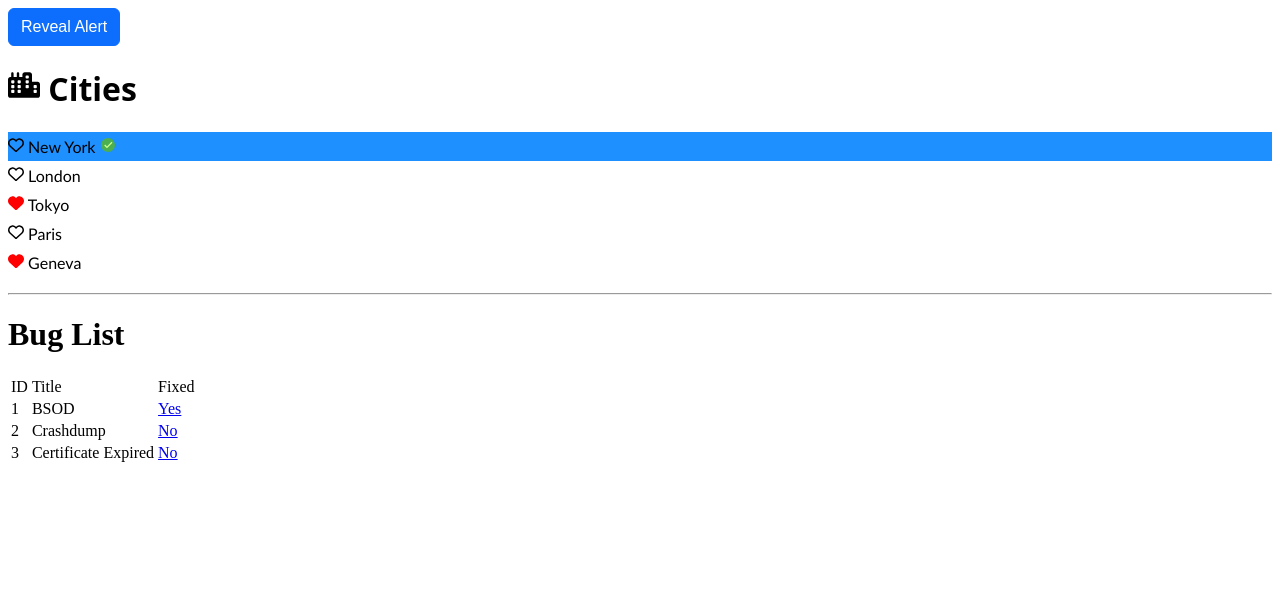
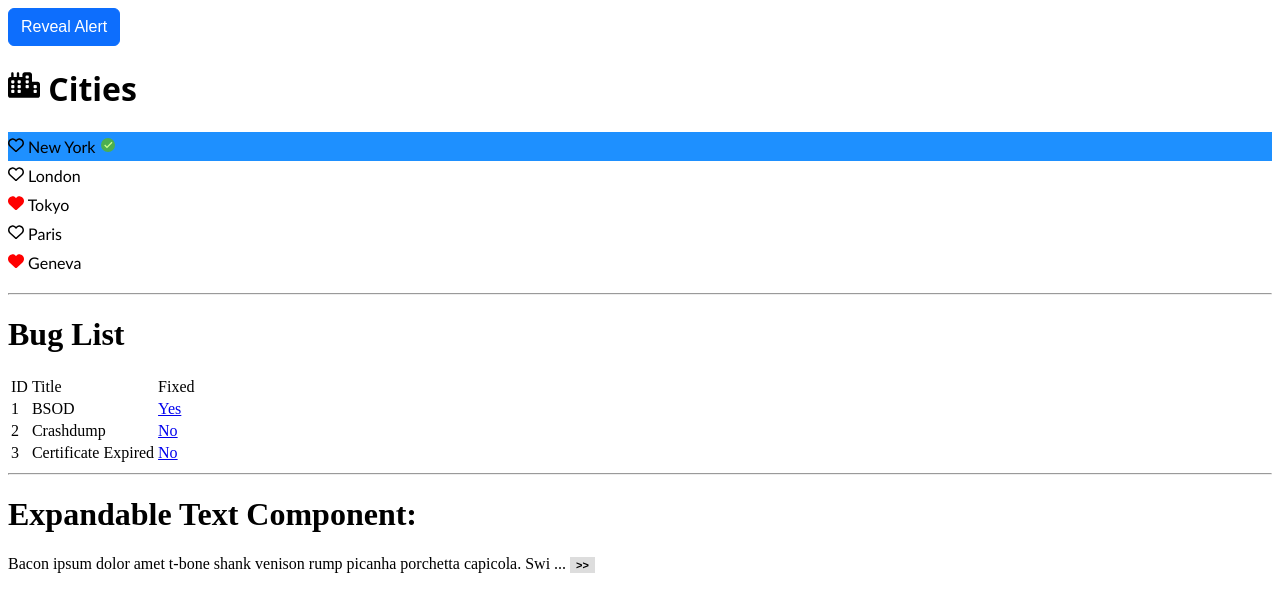
Before and after one commit to programmist/react-course-part1, a React (Vite) app: page / in a window 1280 px wide. Shown: the top 612 px of the page. Built offline with nearby package versions, Linux system fonts and the light colour scheme.

Commit message:
ExpandableText component

```diff
--- a/src/App.tsx
+++ b/src/App.tsx
@@ -4,6 +4,7 @@ import Button from "@components/Button";
 import { useState } from "react";
 import { FaCity } from "react-icons/fa6";
 import BugList from "@components/BugList";
+import ExpandableText from "@components/ExpandableText";
 
 const cities = [
   { id: 1, name: "New York", likeState: false },
@@ -49,6 +50,19 @@ function App() {
       />
       <hr />
       <BugList />
+      <hr />
+      <h1>Expandable Text Component:</h1>
+      <ExpandableText maxChars={80}>
+        Bacon ipsum dolor amet t-bone shank venison rump picanha porchetta
+        capicola. Swine hamburger tri-tip, drumstick kevin corned beef salami
+        picanha shank t-bone beef ribs ham chicken jerky meatball. Pork belly
+        brisket fatback boudin ground round pancetta chicken. Beef ribs
+        hamburger spare ribs doner tri-tip pork chop brisket sirloin pork loin
+        kevin. Meatloaf doner chislic chicken, pastrami prosciutto ham ball tip
+        filet mignon sirloin buffalo bresaola. Salami shank ribeye brisket
+        tri-tip frankfurter, kevin jerky doner beef beef ribs pancetta
+        tenderloin short loin.
+      </ExpandableText>
     </>
   );
 }
--- /dev/null
+++ b/src/components/ExpandableText.tsx
@@ -0,0 +1,33 @@
+import { useState } from "react";
+import styled from "styled-components";
+
+const LinkButton = styled.button`
+  font: bold 11px Arial;
+  cursor: pointer;
+  background-color: #ddd;
+  padding: 2px 6px;
+  border: 0;
+`;
+
+interface Props {
+  maxChars?: number;
+  children: string;
+}
+function ExpandableText({ maxChars = 25, children }: Props) {
+  const [expanded, toggleExpanded] = useState(false);
+  const text = expanded ? children : children.substring(0, maxChars);
+
+  return (
+    <>
+      <span>
+        {text}
+        {expanded ? " " : " ... "}
+      </span>
+      <LinkButton onClick={() => toggleExpanded((expanded) => !expanded)}>
+        {expanded ? "<<" : ">>"}
+      </LinkButton>
+    </>
+  );
+}
+
+export default ExpandableText;
```
